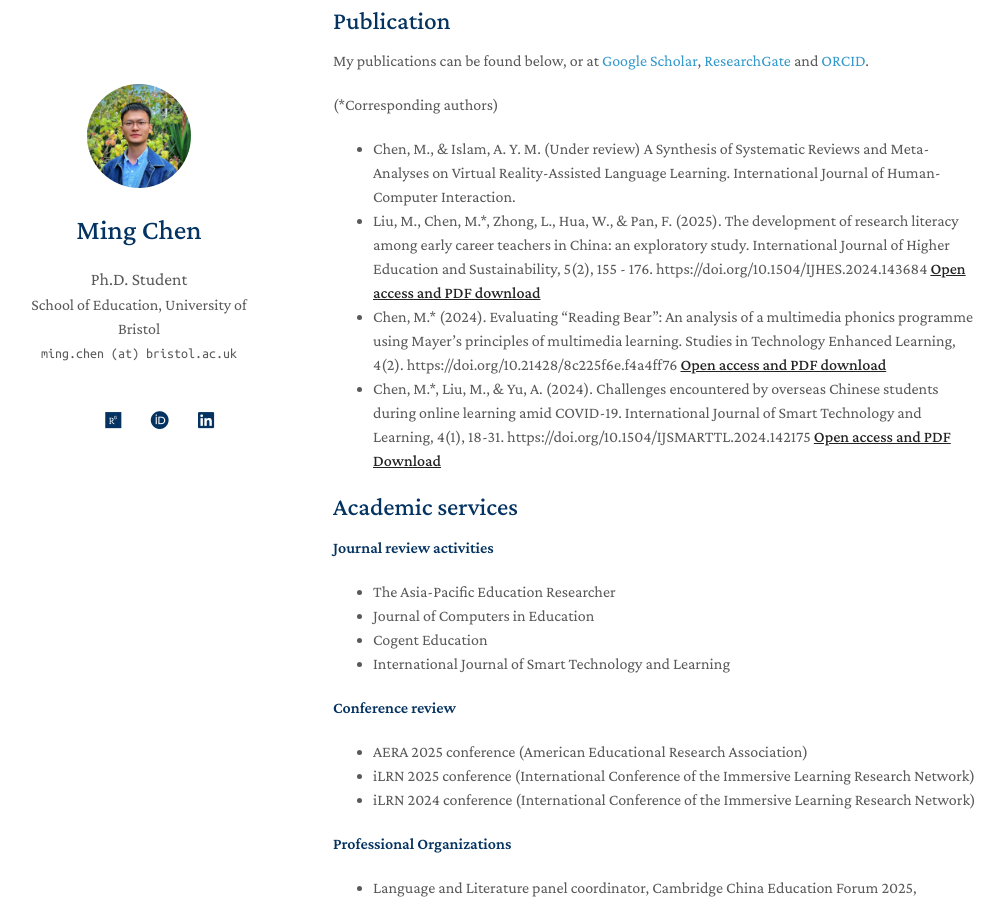
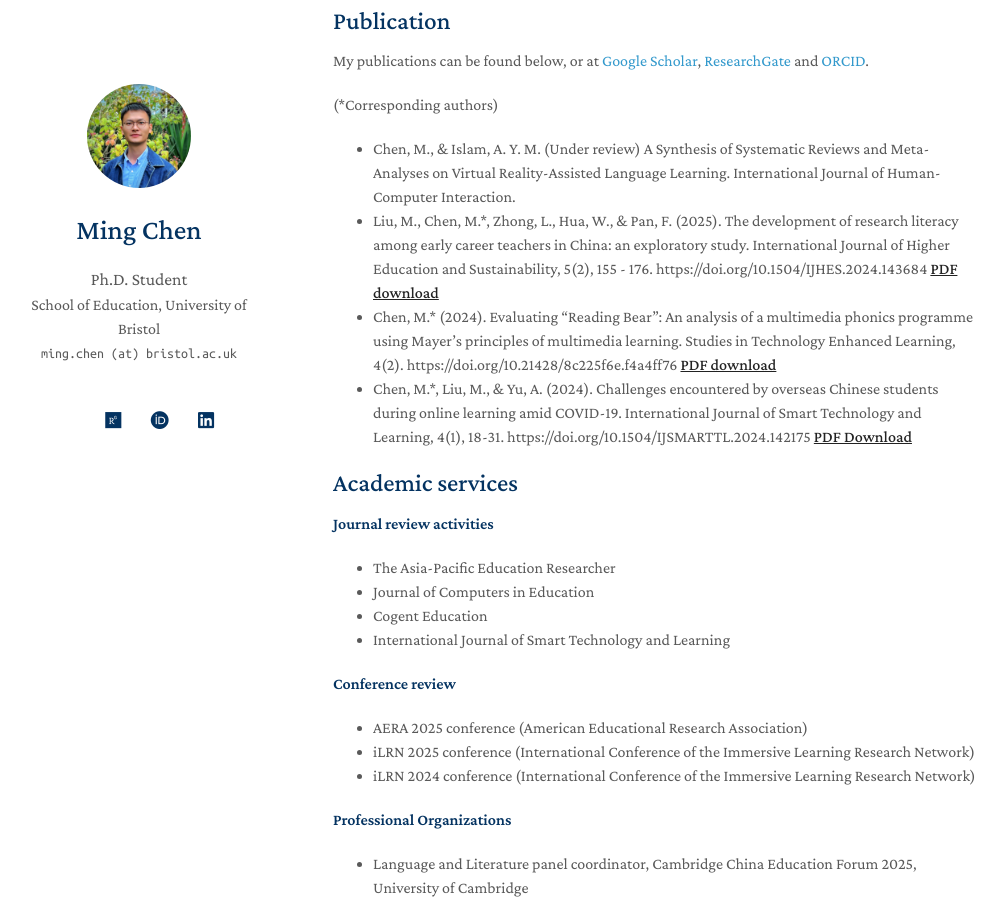
Before and after one commit to EricMingChen/EricMingChen.github.io, a Jekyll site: the page built from index.md, in a window 1280 px wide and 900 px high, scrolled down 348 px. Shown: the whole window, without its empty margins (137-1142 px from the left). Built offline with Jekyll 4.4.1, drawn with Linux system fonts in a browser that asks for light colours; a style sheet for code colours, icons or effects is not loaded.

Commit message:
Update index.md

```diff
--- a/index.md
+++ b/index.md
@@ -18,10 +18,10 @@
 (*Corresponding authors)
 - Chen, M., & Islam, A. Y. M. (Under review) A Synthesis of Systematic Reviews and Meta-Analyses on Virtual Reality-Assisted Language Learning. International Journal of Human-Computer Interaction.
 - Liu, M., Chen, M.*, Zhong, L., Hua, W., & Pan, F. (2025). The development of research literacy among early career teachers in China: an exploratory study. International Journal of Higher Education and Sustainability, 5(2), 155 - 176. https://doi.org/10.1504/IJHES.2024.143684
-[**<ins>Open access and PDF download</ins>**](https://www.researchgate.net/publication/386127750_The_development_of_research_literacy_among_early_career_teachers_in_China_An_exploratory_study/link/6745f43a359dcb4d9d3ab10b/download?_tp=eyJjb250ZXh0Ijp7ImZpcnN0UGFnZSI6InByb2ZpbGUiLCJwYWdlIjoicHVibGljYXRpb24iLCJwcmV2aW91c1BhZ2UiOiJwcm9maWxlIn19)
-- Chen, M.* (2024). Evaluating “Reading Bear”: An analysis of a multimedia phonics programme using Mayer’s principles of multimedia learning. Studies in Technology Enhanced Learning, 4(2). https://doi.org/10.21428/8c225f6e.f4a4ff76 [**<ins>Open access and PDF download</ins>**](https://doi.org/10.21428/8c225f6e.f4a4ff76)
+[**<ins>PDF download</ins>**](https://www.researchgate.net/publication/386127750_The_development_of_research_literacy_among_early_career_teachers_in_China_An_exploratory_study/link/6745f43a359dcb4d9d3ab10b/download?_tp=eyJjb250ZXh0Ijp7ImZpcnN0UGFnZSI6InByb2ZpbGUiLCJwYWdlIjoicHVibGljYXRpb24iLCJwcmV2aW91c1BhZ2UiOiJwcm9maWxlIn19)
+- Chen, M.* (2024). Evaluating “Reading Bear”: An analysis of a multimedia phonics programme using Mayer’s principles of multimedia learning. Studies in Technology Enhanced Learning, 4(2). https://doi.org/10.21428/8c225f6e.f4a4ff76 [**<ins>PDF download</ins>**](https://doi.org/10.21428/8c225f6e.f4a4ff76)
 - Chen, M.*, Liu, M., & Yu, A. (2024). Challenges encountered by overseas Chinese students during online learning amid COVID-19. International Journal of Smart Technology and Learning, 4(1), 18-31. https://doi.org/10.1504/IJSMARTTL.2024.142175
-[**<ins>Open access and PDF Download</ins>**](https://www.researchgate.net/publication/384865566_Challenges_encountered_by_overseas_Chinese_students_during_online_learning_amid_COVID-19/link/670d9175c100fa17c8ccd871/download?_tp=eyJjb250ZXh0Ijp7ImZpcnN0UGFnZSI6InByb2ZpbGUiLCJwYWdlIjoicHVibGljYXRpb24iLCJwcmV2aW91c1BhZ2UiOiJwcm9maWxlIn19)
+[**<ins>PDF Download</ins>**](https://www.researchgate.net/publication/384865566_Challenges_encountered_by_overseas_Chinese_students_during_online_learning_amid_COVID-19/link/670d9175c100fa17c8ccd871/download?_tp=eyJjb250ZXh0Ijp7ImZpcnN0UGFnZSI6InByb2ZpbGUiLCJwYWdlIjoicHVibGljYXRpb24iLCJwcmV2aW91c1BhZ2UiOiJwcm9maWxlIn19)
 
 ## Academic services
 
```
